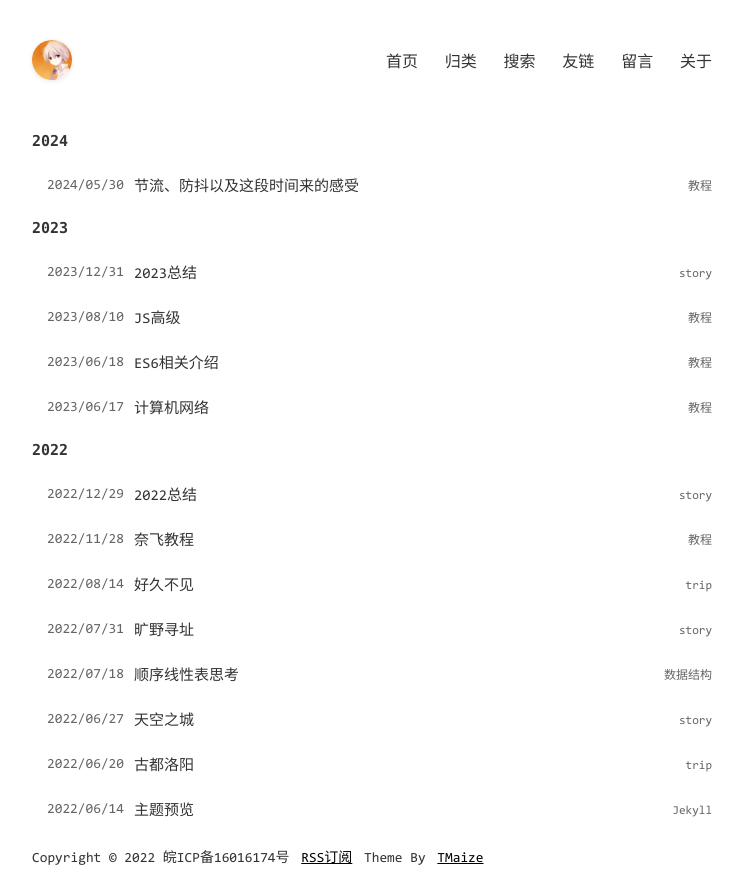
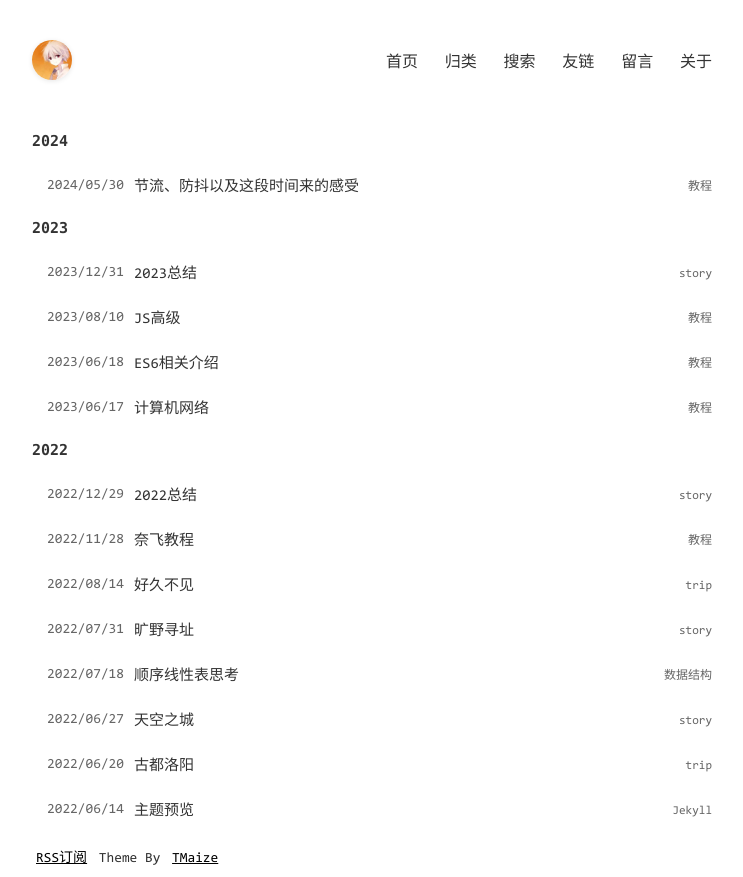
Before and after one commit to slince-zero/slince-zero.github.io, a Jekyll site: the page built from index.html, in a window 1280 px wide, cut to the strip 0-877 px from the top of the page. Shown: the whole strip, without its empty margins (268-1011 px from the left). Built offline with Jekyll 4.4.1, drawn with Linux system fonts in a browser that asks for light colours.

Commit message:
细节修改

```diff
--- a/_config.yml
+++ b/_config.yml
@@ -5,7 +5,7 @@ title: slince Blog
 description: slince的个人博客
 keywords: slince,Blog,Java,Html,JavaScript
 author: slince
-footerText: 'Copyright © 2022 皖ICP备16016174号'
+footerText: ''
 
 # 这些不要动
 permalink: /posts/:year/:month/:day/:title.html
```
